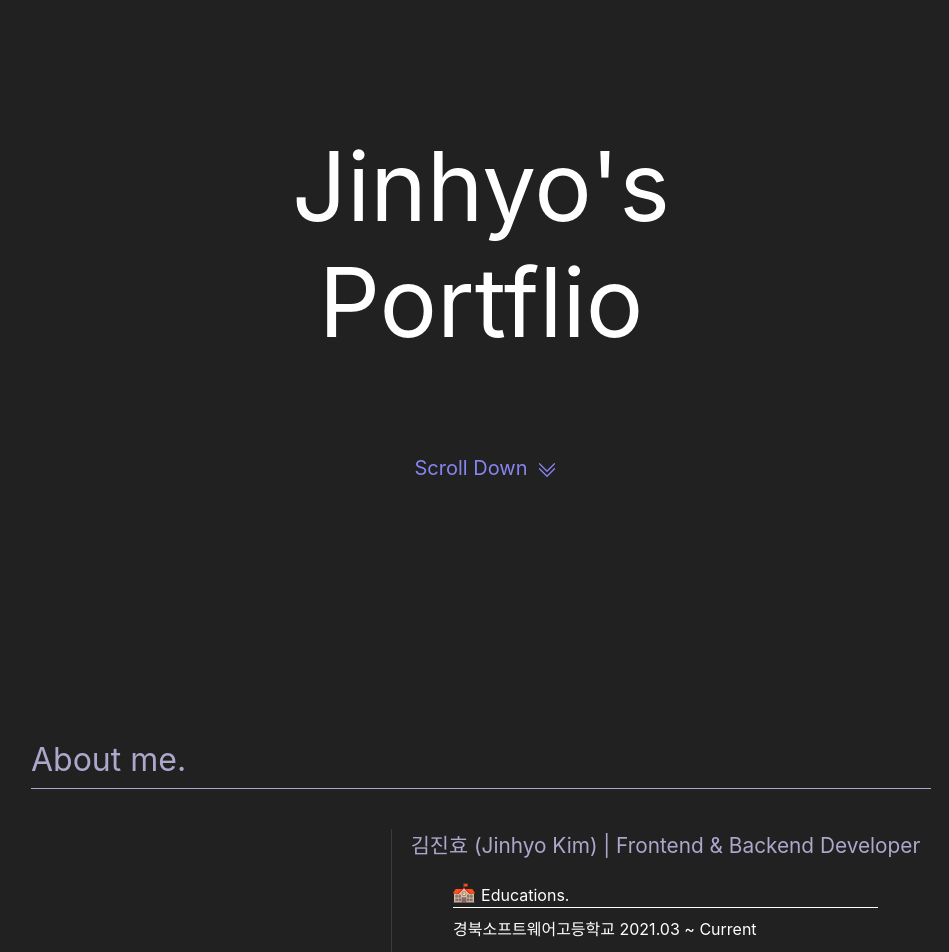
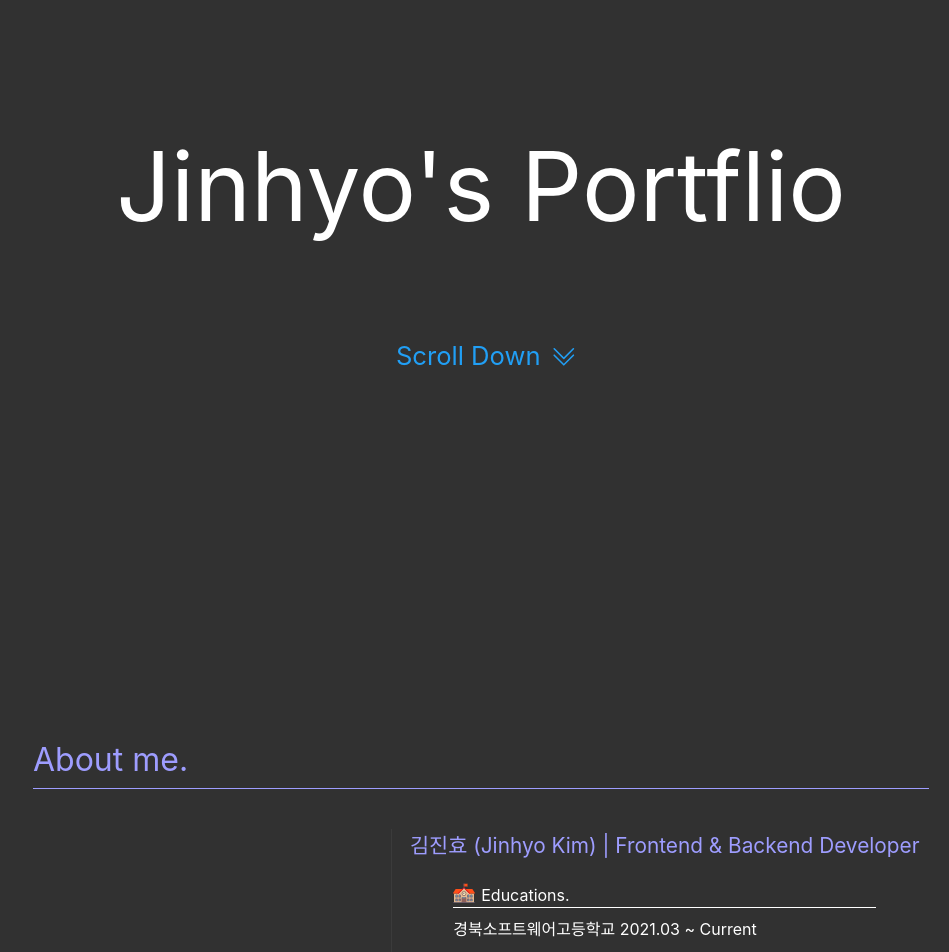
Before and after one commit to jinhyo-dev/MyPortfoilioV3, a React (Vite) app: page / in a window 1280 px wide. Shown: the part 220-1172 px from the top of the page, without its empty margins (159-1108 px from the left). Built offline with nearby package versions, Linux system fonts and the light colour scheme.

Commit message:
Added reactive style element

```diff
--- a/src/App.tsx
+++ b/src/App.tsx
@@ -3,22 +3,16 @@ import MainLogo from "./components/MainLogo";
 import AboutMe from "./components/AboutMe";
 import Projects from "./components/Projects";
 import Contact from "./components/Contact";
-import { useMediaQuery } from 'react-responsive';
 
 const App = () => {
-  const isDesktop = useMediaQuery({
-    query: '(min-width: 900px)'
-  })
 
   return (
-    isDesktop ? (
     <div>
       <MainLogo/>
       <AboutMe/>
       <Projects/>
       <Contact/>
     </div>
-    ): (<h2 className={'error'}>Mobile version is not yet supported. Please use the desktop.</h2>)
   )
 }
 
--- a/src/components/AboutMe.tsx
+++ b/src/components/AboutMe.tsx
@@ -11,13 +11,19 @@ import PythonSvg from '../../public/svg/python.svg'
 import JavaSvg from '../../public/svg/java.svg'
 import Certificate from '../../public/svg/certificate.svg'
 import Award from '../../public/svg/award.svg'
+import { useMediaQuery } from 'react-responsive';
 
 const AboutMe = () => {
+  const isDesktop = useMediaQuery({
+    query: '(min-width: 900px)'
+  })
+
   useEffect(() => {
     AOS.init({duration: 3000})
   }, [])
 
   return (
+    isDesktop ? (
         <div className={'container'}>
           <AboutMeContainer data-aos={'zoom-in'}>
             <Title>
@@ -48,7 +54,8 @@ const AboutMe = () => {
                 </div>
                 <Ul>
                   <li><ReactLogo src={ReactSvg} alt={'react-logo'} className={'li-logo'}/>React.js</li>
-              <li><img src={GoLangSvg} alt={'go-logo'} className={'li-logo'} style={{marginRight: '1px'}}/> Golang</li>
+                  <li><img src={GoLangSvg} alt={'go-logo'} className={'li-logo'} style={{marginRight: '1px'}}/> Golang
+                  </li>
                   <li><img src={PythonSvg} alt={'python-logo'} className={'li-logo'} style={{marginRight: '1px'}}/> Python
                   </li>
                   <li style={{marginTop: '0.1rem'}}><img src={JavaSvg} alt={'java-logo'} className={'li-logo'} style={{
@@ -69,6 +76,7 @@ const AboutMe = () => {
                   <li>정보처리기능사</li>
                   <li>리눅스 마스터 2급</li>
                   <li>네트워크 관리사 2급</li>
+                  <li>정보처리산업기사</li>
                 </Ul>
 
                 <div className={'subheading'}>
@@ -86,6 +94,8 @@ const AboutMe = () => {
 
           </AboutMeContainer>
         </div>
+      ) :
+      (<div className={'container'}></div>)
   )
 }
 
@@ -96,15 +106,19 @@ const AboutMeContainer = styled.div`
   height: 80vh;
   width: 70%;
   display: table;
-  min-width: 900px;
 `
 
 const Title = styled.div`
   width: 100%;
   height: 3rem;
-  border-bottom: 1px solid #aca7cb;
+  border-bottom: 1px solid #9e9dff;
   font-size: 2rem;
-  color: #aca7cb;
+  color: #9e9dff;
+
+  @media screen and (max-width: 1000px) {
+    font-size: 1.5rem;
+    height: 2.4rem;
+  }
 `
 
 const ImageContainer = styled.div`
@@ -115,7 +129,6 @@ const ImageContainer = styled.div`
   float: left;
   border-right: 1px solid #3b3b3b;
   text-align: center;
-  //background-color: #f00;
 
   & img {
     justify-content: center;
@@ -136,7 +149,15 @@ const TextContainer = styled.div`
 const Introduce = styled.div`
   text-align: center;
   font-size: 1.3rem;
-  color: #aca7cb;
+  color: #9e9dff;
+
+  @media screen and (max-width: 1200px) {
+    font-size: 1rem;
+  }
+
+  @media screen and (max-width: 1000px) {
+    font-size: 0.9rem;
+  }
 `
 
 const SkillsContainer = styled.div`
--- a/src/components/MainLogo.tsx
+++ b/src/components/MainLogo.tsx
@@ -2,6 +2,7 @@ import React from 'react'
 import styled, { keyframes } from 'styled-components'
 import Tilt from 'react-parallax-tilt';
 import { BsChevronDoubleDown } from 'react-icons/bs'
+import { useMediaQuery } from "react-responsive";
 
 const MainLogo = () => {
   return (
@@ -54,8 +55,8 @@ const LogoContainer = styled.div`
   right: 0;
   margin: auto;
   height: 13vh;
-  width: 50%;
-  background: #212121;
+  width: 80%;
+  background: #313131;
   text-align: center;
 
   &:hover {
@@ -67,20 +68,37 @@ const PortfolioName = styled.div`
   color: #fff;
   font-size: 6rem;
   animation: ${fadein} 2s;
+  @media screen and (max-width: 1000px) {
+    font-size: 4rem;
+  }
+  @media screen and (max-width: 600px) {
+    font-size: 2.3rem;
+  }
 `
 
 const ScrollText = styled.div`
   margin-left: auto;
   margin-right: auto;
-  width: 9.5rem;
+  width: 12rem;
   margin-top: 6rem;
-  color: #8685ef;
+  color: #219ff5;
   opacity: 0;
   animation-name: ${fadein};
   animation-duration: 2s;
   animation-delay: 0.4s;
   animation-fill-mode: forwards;
-  font-size: 20px;
+  font-size: 1.6rem;
+
+  @media screen and (max-width: 900px) {
+    margin-top: 3rem;
+    font-size: 1.2rem;
+    width: 8.5rem;
+  }
+  @media screen and (max-width: 600px) {
+    margin-top: 2rem;
+    font-size: 0.8rem;
+    width: 6rem;
+  }
 `
 
 const Icon = styled.div`
--- a/src/style/GlobalStyle.ts
+++ b/src/style/GlobalStyle.ts
@@ -4,7 +4,8 @@ export const GlobalStyle = createGlobalStyle`
   * {
     margin: 0;
     font-family: Inter, Avenir, Helvetica, Arial, sans-serif;
-    background-color: #212121;
+    background-color: #313131;
+    transition: all 0.35s;
   }
 
   .error {
@@ -21,6 +22,11 @@ export const GlobalStyle = createGlobalStyle`
     margin-top: 3vh;
     height: 1.5rem;
     border-bottom: 1px solid #fff;
+    font-size: 1rem;
+
+    @media screen and (max-width: 1200px) {
+      font-size: 0.8rem;
+    }
   }
 
   .logo {
```
Lines whose indentation alone changed are shown as unchanged.
